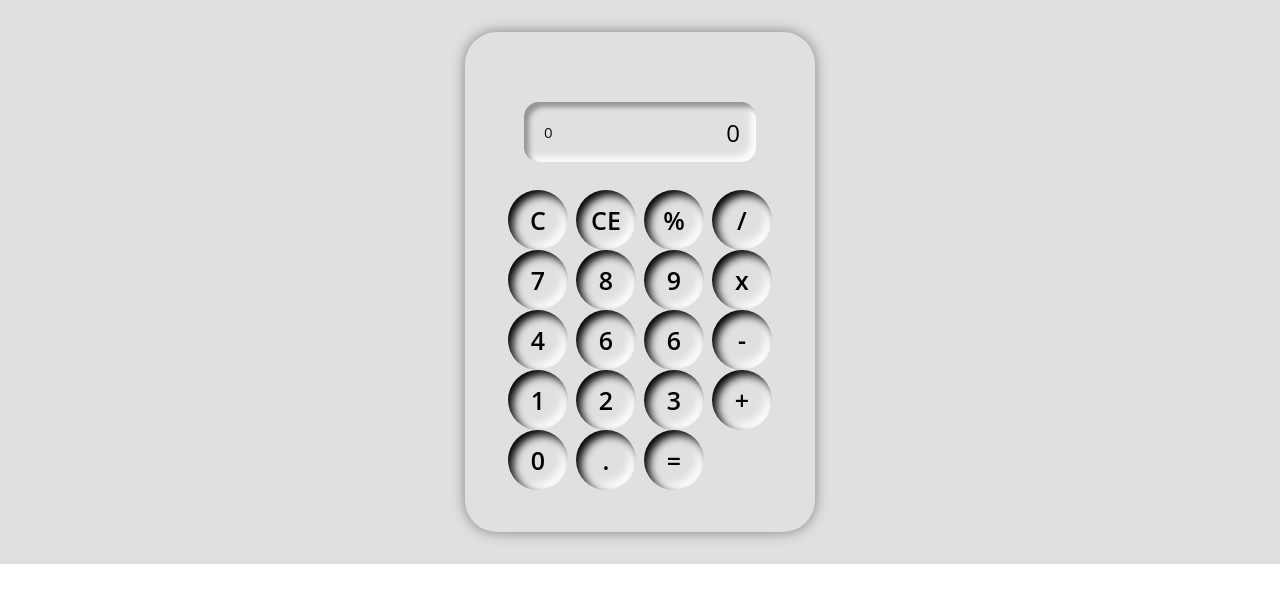
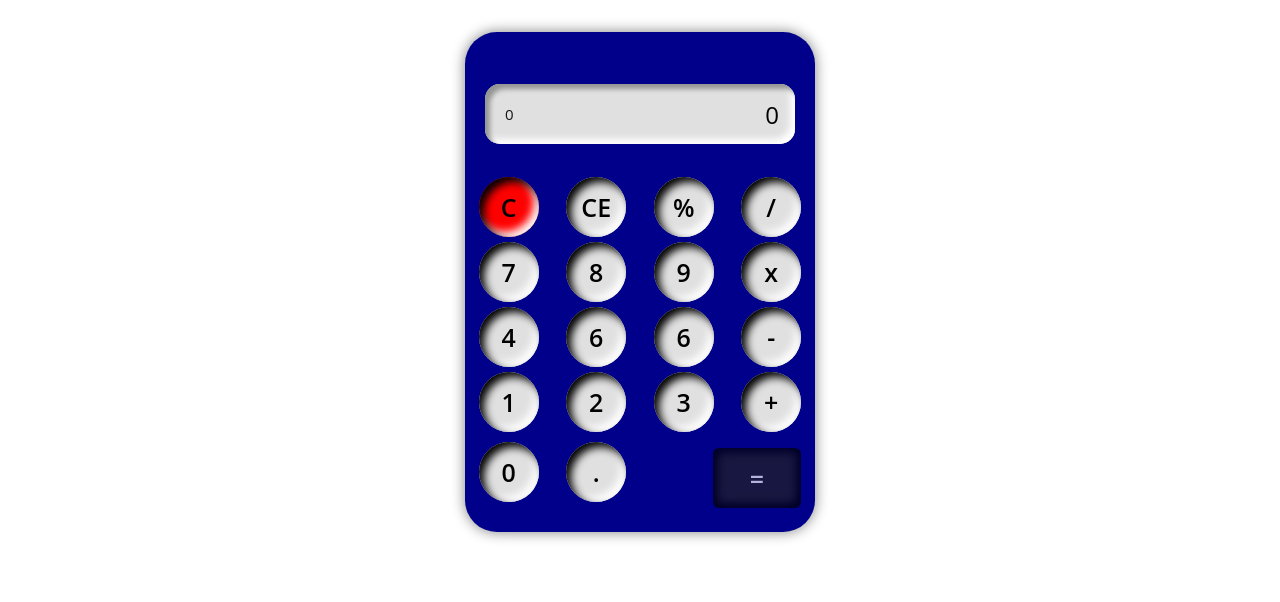
Before and after one commit to alban-okoby/jschallenge, a plain HTML site: page index.html in a window 1280 px wide. Drawn offline with Linux system fonts and the light colour scheme.

Commit message:
Design have been done successfully

```diff
--- a/assets/style.css
+++ b/assets/style.css
@@ -25,14 +25,13 @@
     box-shadow: 0rem 0rem .875rem var(--gray);
     margin-top: 2rem;
     margin-bottom: 2rem;
-
+    background: darkblue;
 }
 section {
     width: 100%
     min-heght: 100%;
     justify-content: center;
     display: flex;
-    background: var(--light);
 }
 .display {
     width: 100%;
@@ -74,6 +73,7 @@
 .button {
     width: 60px;
     height: 60px;
+    margin-top: .3rem;
     display: flex;
     justify-content: center;
     font-size: 25px;
@@ -88,3 +88,18 @@
     background: #222;
     box-shadow: inset .313rem .313rem .5rem var(--black), inset -0.313rem -0.313rem .5rem var(--black);
 }
+.all-clear {
+    background: red;
+}
+.equal {
+    background: #222;
+    color: var(--white);
+    box-shadow: inset .313rem .313rem .5rem var(--black), inset -0.313rem -0.313rem .5rem var(--black);
+    border-radius: .4rem;
+    width: 5.5rem;
+    margin-top: 1rem;
+    margin-right: 1.8rem;
+}
+.equal {
+    opacity: .7;
+}
--- a/index.html
+++ b/index.html
@@ -7,6 +7,7 @@
     <meta name="viewport" content="width=device-width, initial-scale=1.0">
     <title>Developper une calculatrice avec les technlogies Html, Css et JavaScript</title>
     <link rel="stylesheet" href="assets/style.css">
+    <link rel="shortcut icon" href="assets/img/calculatrice.JPG" type="image/x-icon">
 </head>
 
 <body>
@@ -39,6 +40,7 @@
                     <div class="button operation">+</div>
                     <div class="button btn-0 number">0</div>
                     <div class="button number dot">.</div>
+                    <div></div>
                     <div class="button equal">=</div>
                 </div>
             </div>
```
Also changed, not shown: assets/img/calculatrice.JPG, assets/img/calculatrice_blue.JPG (added), assets/img/calculatrice_darkgreen.JPG (added), assets/img/calculatrice_darkorange.JPG (added), assets/img/calculatrice_deeppink.JPG (added), assets/img/calculatrice_gray.JPG (added), assets/img/calculatrice_indigo.JPG (added), assets/img/calculatrice_light.JPG (added), assets/img/calculatrice_lightblue.JPG (added), 1 other file.
